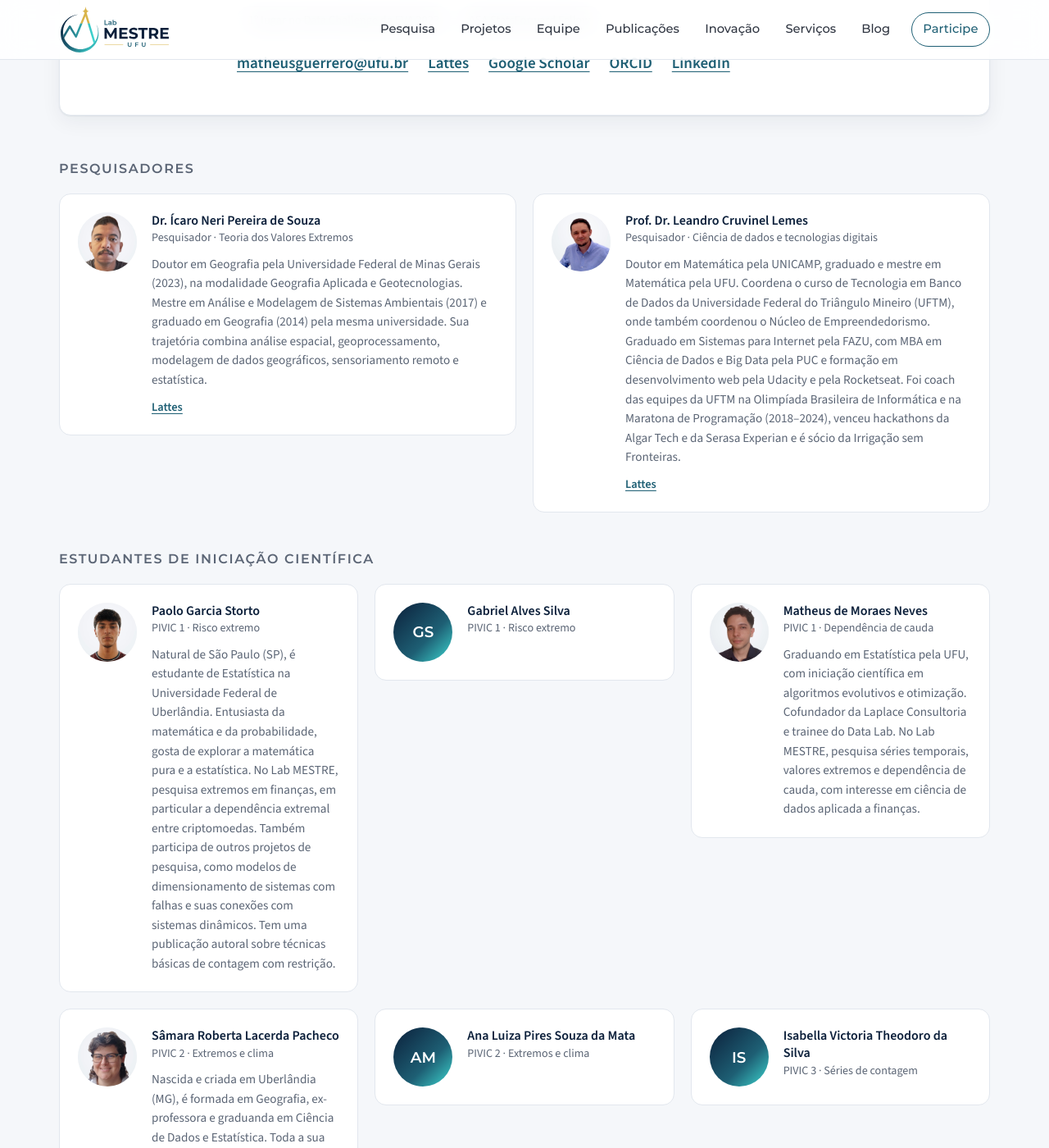
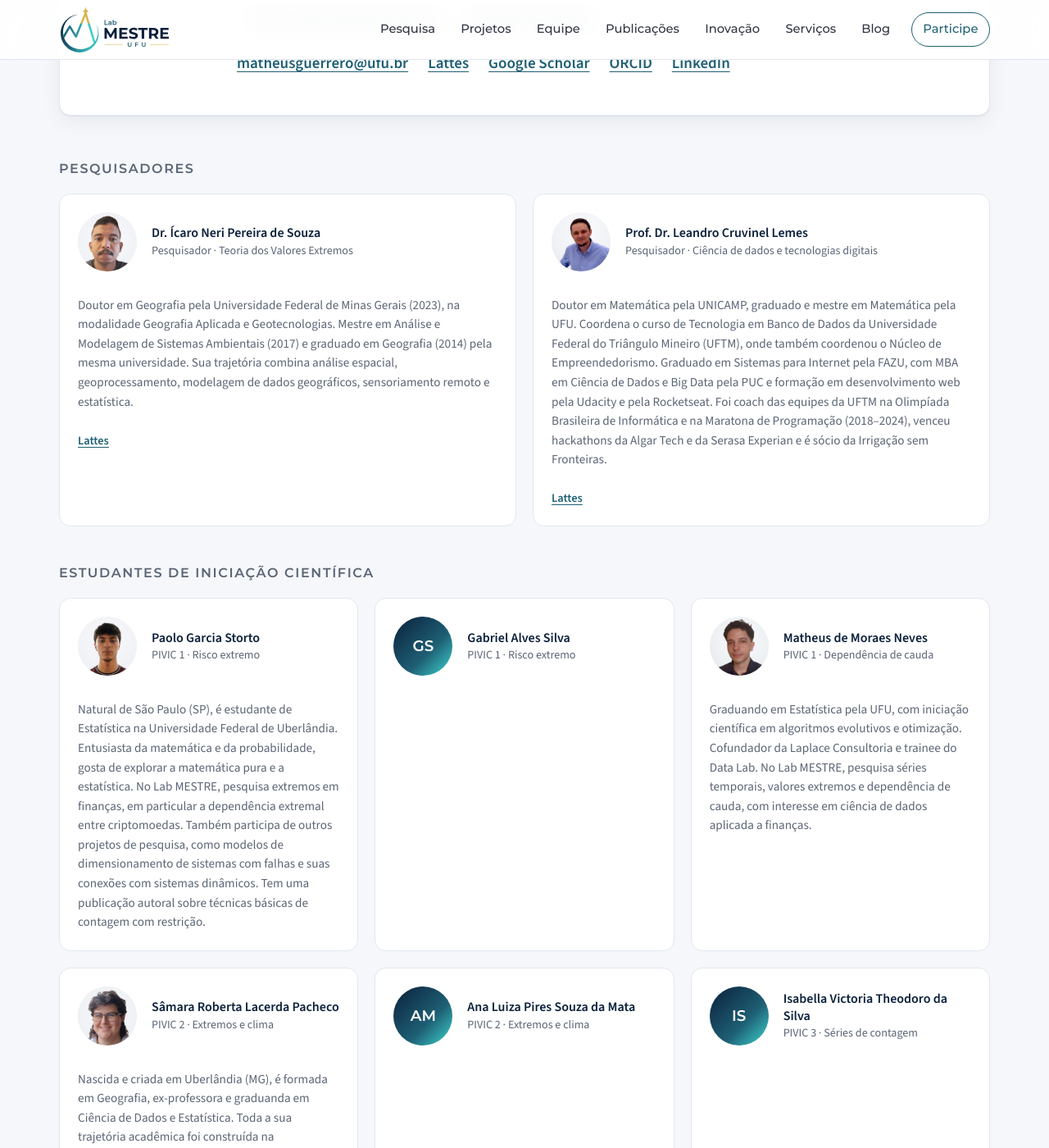
Before and after one commit to matheusguerrero/labmestre, a Jekyll site: the page built from index.html, in a window 1280 px wide and 1400 px high, scrolled down 5011 px. Shown: the whole window at 82% size. Built offline with Jekyll 4.4.1, drawn with Linux system fonts in a browser that asks for light colours.

Commit message:
Equipe: cards com a mesma altura por linha e minibio na largura toda
- Cards da mesma linha passam a ter a mesma altura
- Foto ao lado de nome e papel (.person-head); minibio e links ocupam
  a largura do card, o que reduz a altura dos cards de estudantes

Co-Authored-By: Claude Opus 5.5 <noreply@anthropic.com>

```diff
--- a/assets/css/style.css
+++ b/assets/css/style.css
@@ -344,15 +344,20 @@ img.avatar { object-fit: cover; object-position: center 20%; background: var(--i
   background: var(--surface); border: 1px solid var(--line); border-radius: var(--radius-sm);
   padding: 14px 16px;
 }
-.people--bio { grid-template-columns: repeat(auto-fit, minmax(min(100%, 440px), 1fr)); gap: 20px; align-items: start; }
+.people--bio { grid-template-columns: repeat(auto-fit, minmax(min(100%, 440px), 1fr)); gap: 20px; align-items: stretch; } /* cards da mesma linha com a mesma altura */
 .people--students { grid-template-columns: repeat(auto-fill, minmax(min(100%, 330px), 1fr)); }
-.people--bio .person { align-items: flex-start; gap: 18px; padding: 22px; border-radius: var(--radius); }
-.people--bio .avatar { width: 72px; height: 72px; font-size: 1.15rem; }
-.person-bio { margin: .7rem 0 0; font-size: .95rem; color: var(--muted); line-height: 1.55; }
-.person-links { margin: .6rem 0 0; font-size: .9rem; font-weight: 600; display: flex; gap: 1rem; }
+/* Card de membro: foto ao lado de nome + papel (.person-head); minibio e links na largura toda */
+.people--bio .person {
+  display: grid; grid-template-columns: auto 1fr; column-gap: 18px;
+  align-content: start; padding: 22px; border-radius: var(--radius);
+}
+.people--bio .person > div:not(.avatar) { display: contents; }
+.people--bio .avatar { grid-column: 1; grid-row: 1; align-self: center; width: 72px; height: 72px; font-size: 1.15rem; }
+.people--bio .person-head { grid-column: 2; grid-row: 1; align-self: center; }
+.person-bio { grid-column: 1 / -1; margin: 1rem 0 0; font-size: .95rem; color: var(--muted); line-height: 1.55; }
+.person-links { grid-column: 1 / -1; margin: .6rem 0 0; font-size: .9rem; font-weight: 600; display: flex; gap: 1rem; }
 @media (max-width: 420px) {
-  .people--bio .person:has(.person-bio) { flex-direction: column; }
-  .people--bio .person:not(:has(.person-bio)) { align-items: center; padding: 14px 16px; }
+  .people--bio .person:not(:has(.person-bio)) { padding: 14px 16px; }
   .people--bio .person:not(:has(.person-bio)) .avatar { width: 52px; height: 52px; font-size: .95rem; }
 }
 .person-name { margin: 0; font-weight: 600; color: var(--deep); line-height: 1.3; font-size: 1rem; }
--- a/index.html
+++ b/index.html
@@ -205,13 +205,12 @@ layout: default
         </article>
 
         <h3 class="group-title reveal">Pesquisadores</h3>
-        <!-- Minibio: um <p class="person-bio"> por membro; foto em assets/img (JPG quadrado, 400 px) -->
+        <!-- Card: avatar + <div class="person-head"> (nome e papel) + <p class="person-bio"> opcional; foto em assets/img (JPG quadrado, 400 px) -->
         <ul class="people people--bio reveal">
           <li class="person">
             <img class="avatar" src="{{ '/assets/img/icaro-souza.jpg' | relative_url }}" alt="Foto de Ícaro Neri Pereira de Souza" width="72" height="72" loading="lazy">
             <div>
-              <p class="person-name">Dr. Ícaro Neri Pereira de Souza</p>
-              <p class="person-role">Pesquisador · Teoria dos Valores Extremos</p>
+              <div class="person-head"><p class="person-name">Dr. Ícaro Neri Pereira de Souza</p><p class="person-role">Pesquisador · Teoria dos Valores Extremos</p></div>
               <p class="person-bio">
                 Doutor em Geografia pela Universidade Federal de Minas Gerais (2023), na modalidade
                 Geografia Aplicada e Geotecnologias. Mestre em Análise e Modelagem de Sistemas Ambientais
@@ -225,8 +224,7 @@ layout: default
           <li class="person">
             <img class="avatar" src="{{ '/assets/img/leandro-lemes.jpg' | relative_url }}" alt="Foto de Leandro Cruvinel Lemes" width="72" height="72" loading="lazy">
             <div>
-              <p class="person-name">Prof. Dr. Leandro Cruvinel Lemes</p>
-              <p class="person-role">Pesquisador · Ciência de dados e tecnologias digitais</p>
+              <div class="person-head"><p class="person-name">Prof. Dr. Leandro Cruvinel Lemes</p><p class="person-role">Pesquisador · Ciência de dados e tecnologias digitais</p></div>
               <p class="person-bio">
                 Doutor em Matemática pela UNICAMP, graduado e mestre em Matemática pela UFU. Coordena o
                 curso de Tecnologia em Banco de Dados da Universidade Federal do Triângulo Mineiro (UFTM),
@@ -246,8 +244,7 @@ layout: default
           <li class="person">
             <img class="avatar" src="{{ '/assets/img/paolo-storto.jpg' | relative_url }}" alt="Foto de Paolo Garcia Storto" width="72" height="72" loading="lazy">
             <div>
-              <p class="person-name">Paolo Garcia Storto</p>
-              <p class="person-role">PIVIC 1 · Risco extremo</p>
+              <div class="person-head"><p class="person-name">Paolo Garcia Storto</p><p class="person-role">PIVIC 1 · Risco extremo</p></div>
               <p class="person-bio">
                 Natural de São Paulo (SP), é estudante de Estatística na Universidade Federal de
                 Uberlândia. Entusiasta da matemática e da probabilidade, gosta de explorar a matemática
@@ -259,12 +256,11 @@ layout: default
               </p>
             </div>
           </li>
-          <li class="person"><div class="avatar" aria-hidden="true">GS</div><div><p class="person-name">Gabriel Alves Silva</p><p class="person-role">PIVIC 1 · Risco extremo</p></div></li>
+          <li class="person"><div class="avatar" aria-hidden="true">GS</div><div><div class="person-head"><p class="person-name">Gabriel Alves Silva</p><p class="person-role">PIVIC 1 · Risco extremo</p></div></div></li>
           <li class="person">
             <img class="avatar" src="{{ '/assets/img/matheus-neves.jpg' | relative_url }}" alt="Foto de Matheus de Moraes Neves" width="72" height="72" loading="lazy">
             <div>
-              <p class="person-name">Matheus de Moraes Neves</p>
-              <p class="person-role">PIVIC 1 · Dependência de cauda</p>
+              <div class="person-head"><p class="person-name">Matheus de Moraes Neves</p><p class="person-role">PIVIC 1 · Dependência de cauda</p></div>
               <p class="person-bio">
                 Graduando em Estatística pela UFU, com iniciação científica em algoritmos evolutivos
                 e otimização. Cofundador da Laplace Consultoria e trainee do Data Lab. No Lab MESTRE,
@@ -276,8 +272,7 @@ layout: default
           <li class="person">
             <img class="avatar" src="{{ '/assets/img/samara-pacheco.jpg' | relative_url }}" alt="Foto de Sâmara Roberta Lacerda Pacheco" width="72" height="72" loading="lazy">
             <div>
-              <p class="person-name">Sâmara Roberta Lacerda Pacheco</p>
-              <p class="person-role">PIVIC 2 · Extremos e clima</p>
+              <div class="person-head"><p class="person-name">Sâmara Roberta Lacerda Pacheco</p><p class="person-role">PIVIC 2 · Extremos e clima</p></div>
               <p class="person-bio">
                 Nascida e criada em Uberlândia (MG), é formada em Geografia, ex-professora e graduanda em
                 Ciência de Dados e Estatística. Toda a sua trajetória acadêmica foi construída na
@@ -286,10 +281,10 @@ layout: default
               </p>
             </div>
           </li>
-          <li class="person"><div class="avatar" aria-hidden="true">AM</div><div><p class="person-name">Ana Luiza Pires Souza da Mata</p><p class="person-role">PIVIC 2 · Extremos e clima</p></div></li>
-          <li class="person"><div class="avatar" aria-hidden="true">IS</div><div><p class="person-name">Isabella Victoria Theodoro da Silva</p><p class="person-role">PIVIC 3 · Séries de contagem</p></div></li>
-          <li class="person"><div class="avatar" aria-hidden="true">RN</div><div><p class="person-name">Renata Matos Nicodemos</p><p class="person-role">PIVIC 4 · Mineração de textos</p></div></li>
-          <li class="person"><div class="avatar" aria-hidden="true">VS</div><div><p class="person-name">Vitor Augusto Machado Silami</p><p class="person-role">PIVIC 5 · IA generativa</p></div></li>
+          <li class="person"><div class="avatar" aria-hidden="true">AM</div><div><div class="person-head"><p class="person-name">Ana Luiza Pires Souza da Mata</p><p class="person-role">PIVIC 2 · Extremos e clima</p></div></div></li>
+          <li class="person"><div class="avatar" aria-hidden="true">IS</div><div><div class="person-head"><p class="person-name">Isabella Victoria Theodoro da Silva</p><p class="person-role">PIVIC 3 · Séries de contagem</p></div></div></li>
+          <li class="person"><div class="avatar" aria-hidden="true">RN</div><div><div class="person-head"><p class="person-name">Renata Matos Nicodemos</p><p class="person-role">PIVIC 4 · Mineração de textos</p></div></div></li>
+          <li class="person"><div class="avatar" aria-hidden="true">VS</div><div><div class="person-head"><p class="person-name">Vitor Augusto Machado Silami</p><p class="person-role">PIVIC 5 · IA generativa</p></div></div></li>
         </ul>
       </div>
     </section>
```
Also changed, not shown: README.md.
